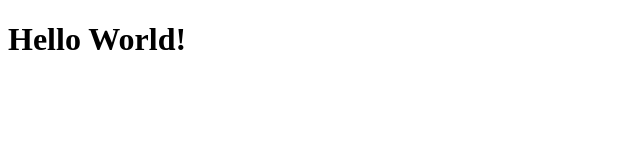
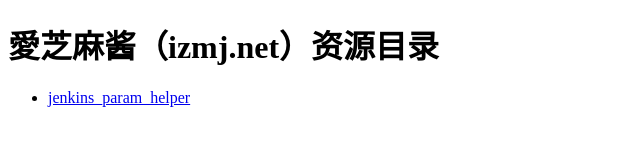
Before and after one commit to i-zmj/web_res, a plain HTML site: page index.html in a window 1280 px wide. Shown: the whole page, without its empty margins (0-640 px from the left). Drawn offline with Linux system fonts and the light colour scheme.

Commit message:
调整首页显示内容

```diff
--- a/index.html
+++ b/index.html
@@ -1,9 +1,12 @@
 <!DOCTYPE html>
 <html>
 <head>
-    <title>Hello World</title>
+    <title>愛芝麻酱（izmj.net）</title>
 </head>
 <body>
-    <h1>Hello World!</h1>
+    <h1>愛芝麻酱（izmj.net）资源目录</h1>
+    <ul>
+        <li><a href="https://izmj.gitee.io/res/jenkins_param_helper/jenkins-content-script.js">jenkins_param_helper</a></li>
+    </ul>
 </body>
 </html>
```
